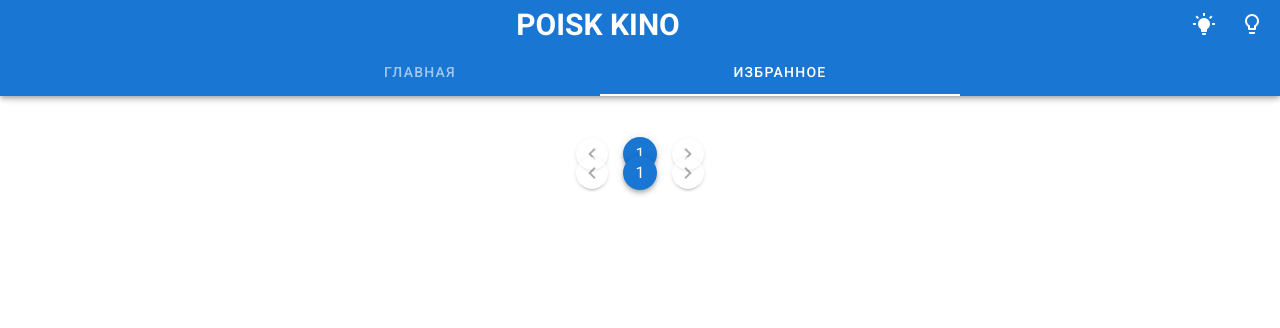
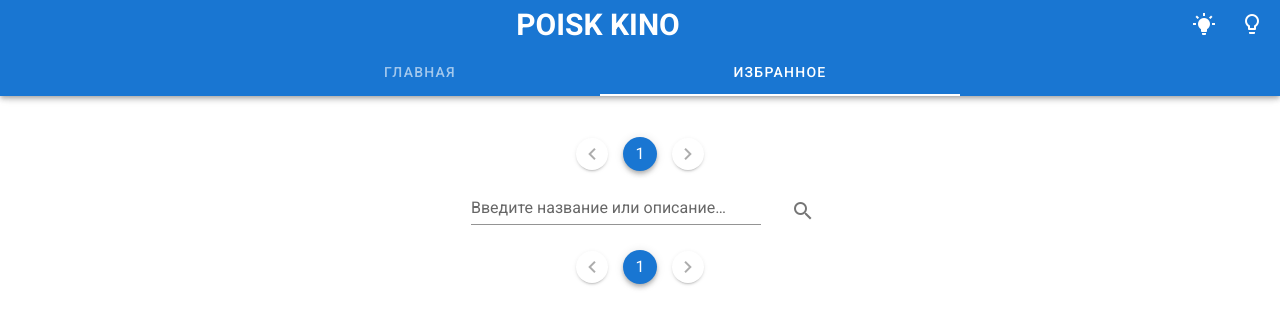
Before and after one commit to Y11o/PoiskKino, a Vue app: page /saved in a window 1280 px wide. Shown: the top 328 px of the page. Built offline with nearby package versions, Linux system fonts and the light colour scheme.

Commit message:
FILTER ON FAVOURITES

```diff
--- a/src/pages/Favourites.vue
+++ b/src/pages/Favourites.vue
@@ -1,17 +1,35 @@
 <template>
   <v-container fluid>
     <v-pagination
+      v-if="keyWord === ''"
       v-model="pageSelected"
       :length="totalSavedFilmsListPages"
       :total-visible="Math.ceil(totalSavedFilmsListPages / 2) + 1"
       circle
     ></v-pagination>
     <v-row class="flex" align="center">
+      <v-spacer></v-spacer>
+      <v-col cols="3">
+        <v-text-field
+          label="Введите название или описание фильма"
+          v-model="keyWord"
+          clearable
+          @keydown.enter="filterSavedFilms()"
+        ></v-text-field>
+      </v-col>
+      <v-col>
+        <v-btn icon @click="filterSavedFilms()">
+          <v-icon>mdi-magnify</v-icon>
+        </v-btn>
+      </v-col>
+    </v-row>
+    <v-row class="flex" align="center">
       <Film v-for="film in savedFilmsObjOnPage" :film="film" :key="film.id" />
     </v-row>
     <FilmDialog />
     <div class="text-center">
       <v-pagination
+        v-if="keyWord === ''"
         v-model="pageSelected"
         :length="totalSavedFilmsListPages"
         :total-visible="Math.ceil(totalSavedFilmsListPages / 2) + 1"
@@ -31,7 +49,7 @@ export default {
     Film,
     FilmDialog,
   },
-  mounted() {
+  created() {
     this.loadSavedFilmsObj();
     this.loadSaved();
     this.loadRating();
@@ -46,6 +64,7 @@ export default {
   },
   data: () => ({
     savedFilmsObjOnPage: [],
+    keyWord: "",
   }),
   methods: {
     ...mapMutations("films", {
@@ -54,6 +73,33 @@ export default {
       loadRating: "loadRating",
       loadSavedFilmsObj: "loadSavedFilmsObj",
     }),
+    filterSavedFilms() {
+      if (!this.keyWord === "") {
+        let nameRuFilter = this.savedFilmsObj.filter((film) =>
+          film.nameRu.toLowerCase().includes(keyWord.toLowerCase())
+        );
+        let nameEnFilter = this.savedFilmsObj.filter((film) =>
+          film.nameEn.toLowerCase().includes(keyWord.toLowerCase())
+        );
+        console.log(nameRuFilter.concat(nameEnFilter));
+        this.getFilmsOnPage(nameRuFilter.concat(nameEnFilter));
+      } else {
+        this.getFilmsOnPage(this.savedFilmsObj);
+      }
+    },
+    getFilmsOnPage(filmsArray) {
+      if (filmsArray.length < 20 + 20 * (this.currentSavedFilmsPage - 1)) {
+        this.savedFilmsObjOnPage = filmsArray.slice(
+          20 * (this.currentSavedFilmsPage - 1),
+          filmsArray.length
+        );
+      } else {
+        this.savedFilmsObjOnPage = filmsArray.slice(
+          0 + 20 * (this.currentSavedFilmsPage - 1),
+          20 + 20 * (this.currentSavedFilmsPage - 1)
+        );
+      }
+    },
   },
   computed: {
     ...mapState("films", {
@@ -66,18 +112,8 @@ export default {
         return this.currentSavedFilmsPage;
       },
       set(newValue) {
-        if (this.savedFilmsObj.length < 20 + 20 * (newValue - 1)) {
-          this.savedFilmsObjOnPage = this.savedFilmsObj.slice(
-            20 * (newValue - 1),
-            this.savedFilmsObj.length
-          );
-        } else {
-          this.savedFilmsObjOnPage = this.savedFilmsObj.slice(
-            0 + 20 * (newValue - 1),
-            20 + 20 * (newValue - 1)
-          );
-        }
         this.changePageSaved(newValue);
+        this.getFilmsOnPage(this.savedFilmsObj);
       },
     },
   },
```
